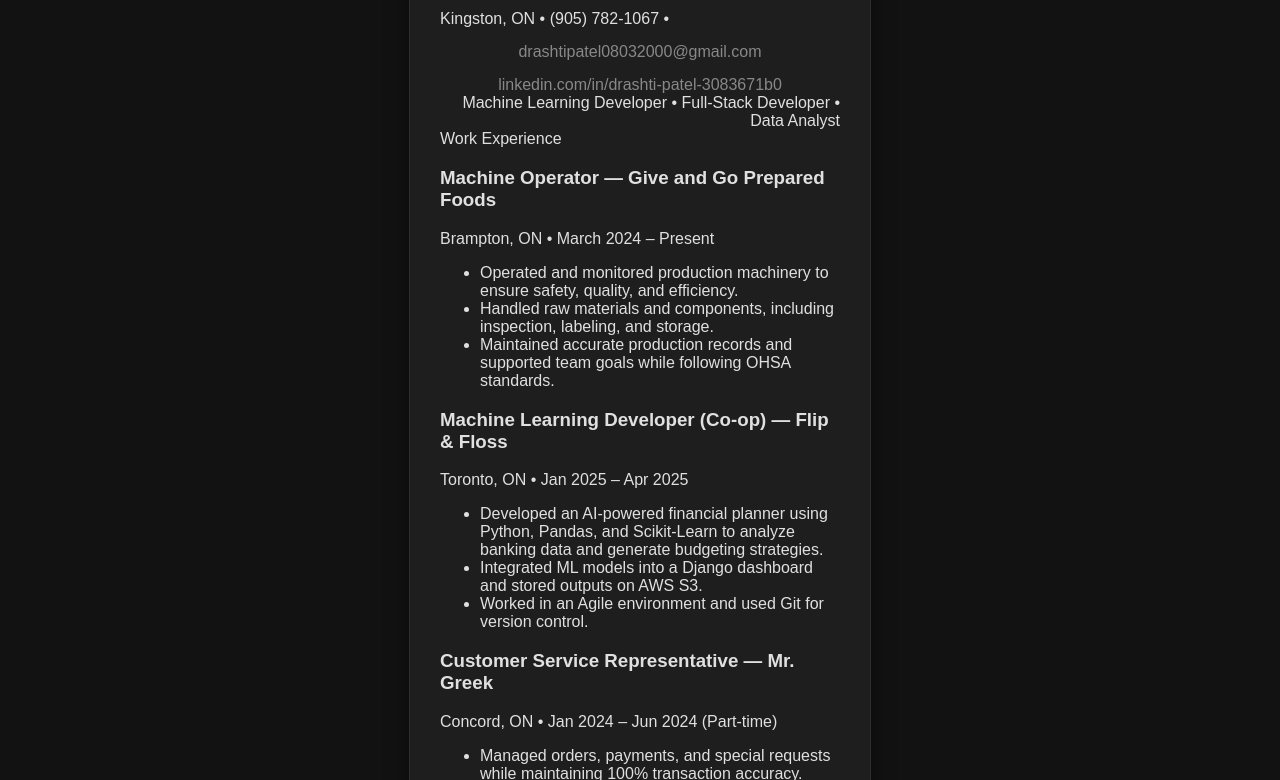
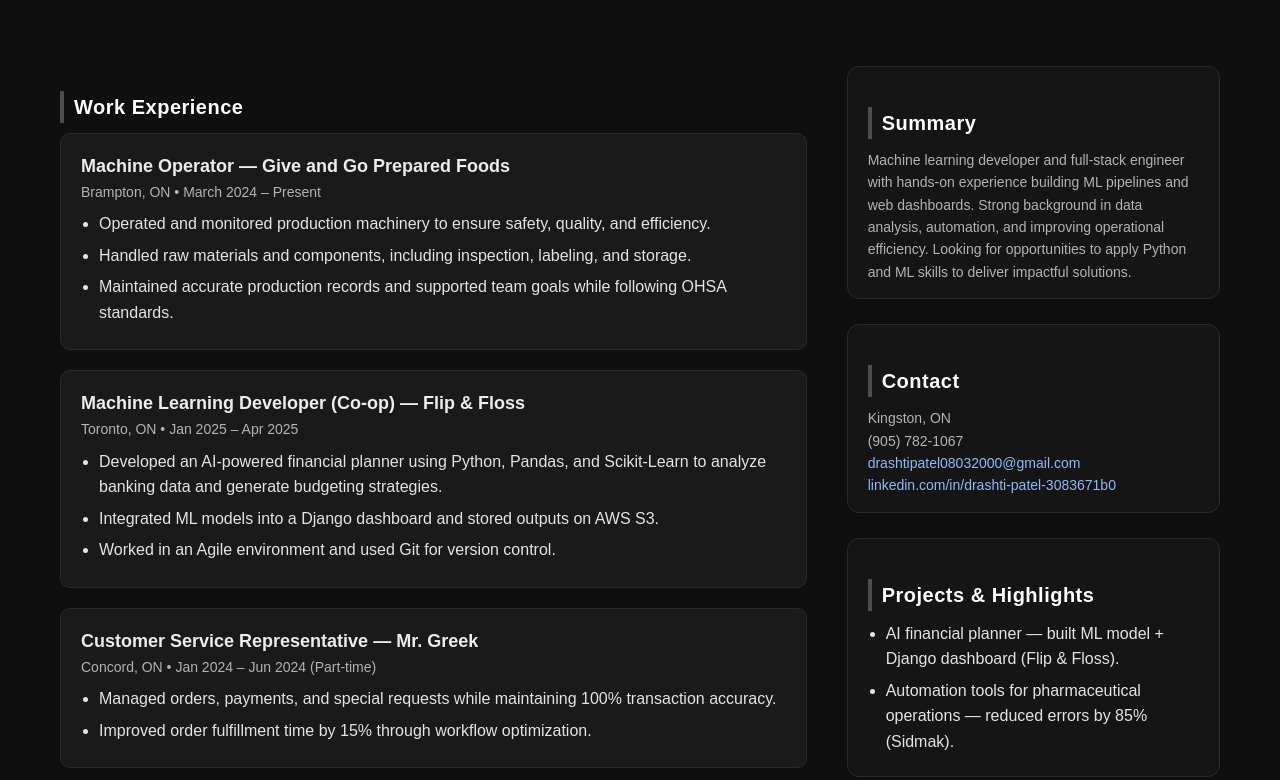
Before and after one commit to drashtipatel83/drashti, a plain HTML site: page index.html in a window 1280 px wide. Shown: the part 174-954 px from the top of the page. Drawn offline with Linux system fonts and the light colour scheme.

Commit message:
Update index.css

```diff
--- a/css/index.css
+++ b/css/index.css
@@ -1,89 +1,155 @@
-/* ---------- Global Styles ---------- */
-body {
+/* ======== Base ======== */
+* {
     margin: 0;
     padding: 0;
-    font-family: "Poppins", sans-serif;
-    background: #121212;              /* deep black */
-    color: #e0e0e0;                   /* soft grey text */
+    box-sizing: border-box;
 }
 
-/* ---------- Center Wrapper ---------- */
-.container {
-    max-width: 400px;
-    margin: 80px auto;
-    padding: 30px;
-    background: #1e1e1e;              /* dark grey */
-    border: 1px solid #2e2e2e;        /* subtle border */
-    border-radius: 12px;
-    box-shadow: 0 0 25px rgba(0,0,0,0.4);
+body {
+    font-family: "Poppins", sans-serif;
+    background: #0f0f0f;
+    color: #e4e4e4;
+    line-height: 1.6;
 }
 
-/* ---------- Titles ---------- */
-.container h1 {
-    text-align: center;
-    margin-bottom: 25px;
-    font-size: 26px;
-    color: #ffffff;
-    letter-spacing: 1px;
+/* ======== Layout ======== */
+.container {
+    display: grid;
+    grid-template-columns: 2fr 1fr;
+    gap: 40px;
+    padding: 40px 60px;
 }
 
-/* ---------- Input Fields ---------- */
-input[type="text"],
-input[type="email"],
-input[type="password"],
-select {
-    width: 100%;
-    padding: 12px;
-    margin: 12px 0;
-    background: #2a2a2a;
-    border: 1px solid #3a3a3a;
-    border-radius: 8px;
-    color: #e0e0e0;
-    font-size: 15px;
+header {
+    grid-column: 1 / -1;
+    padding-bottom: 20px;
+    border-bottom: 1px solid #2a2a2a;
+    margin-bottom: 30px;
+    display: flex;
+    justify-content: space-between;
+    align-items: flex-end;
+}
+
+.name-block h1 {
+    font-size: 36px;
+    color: #ffffff;
+}
+
+.sub a {
+    color: #aaaaaa;
+    text-decoration: none;
+}
+
+.sub a:hover {
+    color: #ffffff;
+}
+
+.muted {
+    color: #b3b3b3;
+    font-size: 14px;
+}
+
+/* ======== Sections ======== */
+.section-title {
+    font-size: 20px;
+    font-weight: 600;
+    margin: 25px 0 10px;
+    color: #ffffff;
+    letter-spacing: 0.5px;
+    border-left: 4px solid #4d4d4d;
+    padding-left: 10px;
+}
+
+/* ======== Experience Items ======== */
+.exp-item {
+    margin-bottom: 20px;
+    background: #1a1a1a;
+    padding: 18px 20px;
+    border-radius: 10px;
+    border: 1px solid #2a2a2a;
     transition: 0.3s ease;
 }
 
-input:focus,
-select:focus {
+.exp-item:hover {
     border-color: #555;
-    outline: none;
-    background: #333;
+    transform: translateY(-3px);
 }
 
-/* ---------- Buttons ---------- */
-button {
-    width: 100%;
-    padding: 12px;
-    margin-top: 15px;
-    background: linear-gradient(145deg, #3a3a3a, #1a1a1a);
-    border: none;
-    border-radius: 8px;
-    color: #ffffff;
-    font-size: 16px;
-    cursor: pointer;
-    transition: 0.3s ease;
+.exp-item h3 {
+    font-size: 18px;
+    color: #ededed;
 }
 
-button:hover {
-    background: linear-gradient(145deg, #4d4d4d, #2b2b2b);
-    transform: translateY(-2px);
+/* ======== Bullets ======== */
+.bullets {
+    margin-top: 8px;
+    margin-left: 18px;
 }
 
-/* ---------- Links ---------- */
-a {
-    display: block;
-    margin-top: 15px;
-    text-align: center;
-    color: #888;
-    text-decoration: none;
+.bullets li {
+    margin-bottom: 6px;
+}
+
+/* ======== Certificates ======== */
+.certs {
+    margin-left: 18px;
+}
+
+.certs li {
+    margin-bottom: 6px;
+}
+
+/* ======== Tags ======== */
+.tags {
+    display: flex;
+    flex-wrap: wrap;
+    gap: 10px;
+}
+
+.tag {
+    padding: 6px 14px;
+    background: #2a2a2a;
+    border-radius: 20px;
+    font-size: 14px;
+    color: #dcdcdc;
+    border: 1px solid #3a3a3a;
     transition: 0.3s;
 }
 
-a:hover {
-    color: #bbb;
+.tag:hover {
+    background: #3b3b3b;
+    border-color: #5a5a5a;
 }
 
-/* ---------- Extra Styling ---------- */
-::placeholder {
-    color: #999;
+/* ======== Aside ======== */
+aside section {
+    background: #151515;
+    padding: 15px 20px;
+    border-radius: 12px;
+    border: 1px solid #2a2a2a;
+    margin-bottom: 25px;
 }
+
+/* ======== Links ======== */
+a {
+    color: #8fbaf5;
+    text-decoration: none;
+}
+
+a:hover {
+    color: #c2dbff;
+}
+
+/* ======== Responsive ======== */
+@media (max-width: 900px) {
+    .container {
+        grid-template-columns: 1fr;
+        padding: 20px;
+    }
+
+    header {
+        flex-direction: column;
+        text-align: left;
+        gap: 10px;
+    }
+}
```
